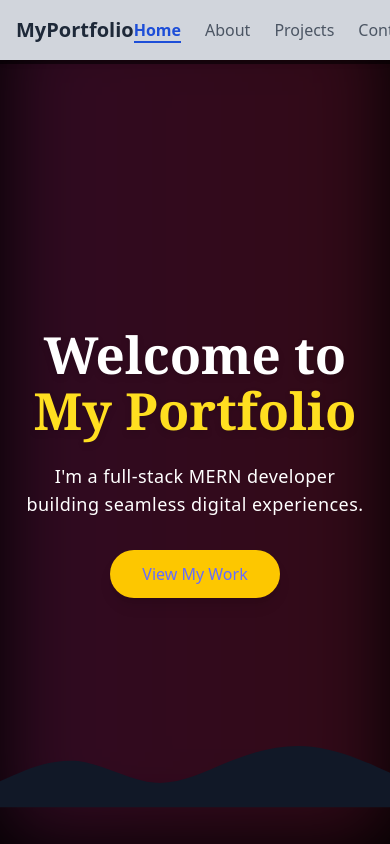
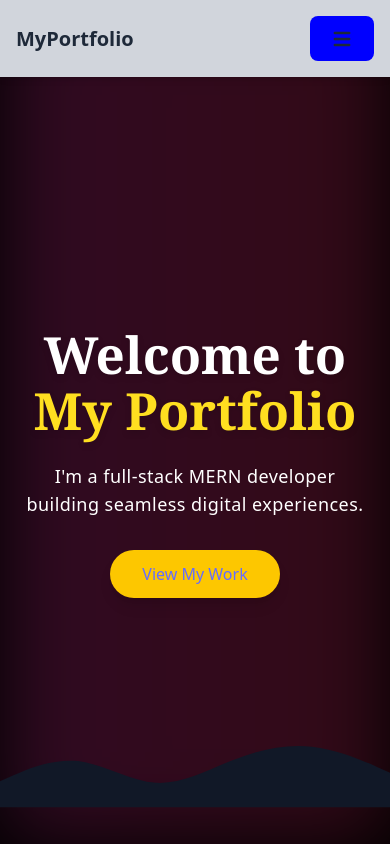
Before and after one commit to Tanmoy9088/mern-portfolio, a React (Vite) app in the folder client/: page / in a window 390 px wide. Shown: the top 844 px of the page. Built offline with nearby package versions, Linux system fonts and the light colour scheme.

Commit message:
3rd Commit

```diff
--- a/client/src/components/Contact.jsx
+++ b/client/src/components/Contact.jsx
@@ -1,5 +1,5 @@
 import axios from "axios";
-import { set } from "mongoose";
+// import { set } from "mongoose";
 import React, { useState } from "react";
 
 function Contact() {
--- a/client/src/components/Navbar.jsx
+++ b/client/src/components/Navbar.jsx
@@ -1,58 +1,64 @@
-import React from 'react';
+import React, { useState } from 'react';
 import { Link } from 'react-scroll';
+import { HiMenu, HiX } from 'react-icons/hi';
 
 function Navbar() {
+  const [isOpen, setIsOpen] = useState(false);
+
   return (
     <nav className="fixed top-0 w-full bg-gray-300 shadow-md z-50">
       <div className="max-w-7xl mx-auto px-4 py-4 flex justify-between items-center">
+        {/* Logo */}
         <div className="text-xl font-bold text-gray-800">MyPortfolio</div>
-        <div className="space-x-6">
+
+        {/* Desktop Menu */}
+        <div className="hidden md:flex space-x-6">
+          {['home', 'about', 'projects', 'contact'].map((section) => (
             <Link
-            to="home"
+              key={section}
+              to={section}
               spy={true}
               smooth={true}
               duration={500}
               offset={-70}
               activeClass="active"
-            className="cursor-pointer nav-link"
+              className="cursor-pointer nav-link hover:text-blue-700 transition"
             >
-            Home
+              {section.charAt(0).toUpperCase() + section.slice(1)}
             </Link>
+          ))}
+        </div>
+
+        {/* Mobile Menu Button */}
+        <div className="md:hidden">
+          <button
+            onClick={() => setIsOpen(!isOpen)}
+            className="text-gray-800 focus:outline-none"
+          >
+            {isOpen ? <HiX className="h-6 w-6" /> : <HiMenu className="h-6 w-6" />}
+          </button>
+        </div>
+      </div>
+
+      {/* Mobile Menu */}
+      {isOpen && (
+        <div className="md:hidden px-4 pb-4 bg-gray-300 space-y-3">
+          {['home', 'about', 'projects', 'contact'].map((section) => (
             <Link
-            to="about"
+              key={section}
+              to={section}
               spy={true}
               smooth={true}
               duration={500}
               offset={-70}
-            activeClass="active"
-            className="cursor-pointer nav-link"
+              onClick={() => setIsOpen(false)}
+              className="block text-gray-800 font-medium cursor-pointer hover:text-blue-700 transition"
             >
-            About
+              {section.charAt(0).toUpperCase() + section.slice(1)}
             </Link>
-          <Link
-            to="projects"
-            spy={true}
-            smooth={true}
-            duration={500}
-            offset={-70}
-            activeClass="active"
-            className="cursor-pointer nav-link"
-          >
-            Projects
-          </Link>
-          <Link
-            to="contact"
-            spy={true}
-            smooth={true}
-            duration={500}
-            offset={-70}
-            activeClass="active"
-            className="cursor-pointer nav-link"
-          >
-            Contact
-          </Link>
+          ))}
         </div>
-      </div>
+      )}
     </nav>
   );
 }
```
Lines whose indentation alone changed are shown as unchanged.
